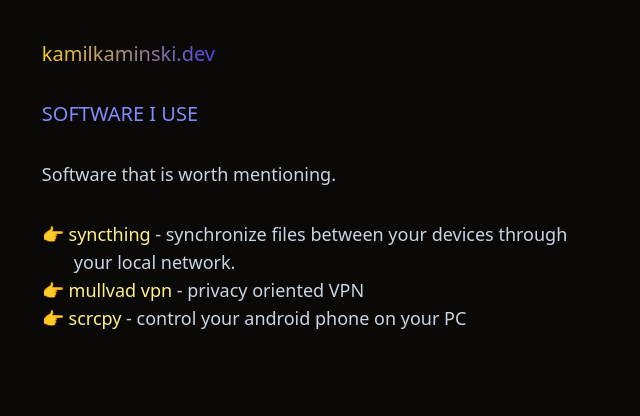
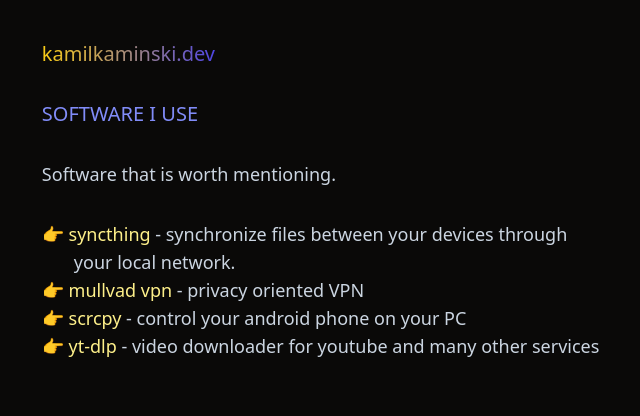
Before and after one commit to 0ctothorp/0ctothorp.github.io, an Astro site: page /lists/software-i-use in a window 1280 px wide. Shown: the top 416 px of the page, without its empty margins (315-955 px from the left). Built offline with nearby package versions, Linux system fonts and the light colour scheme; Astro itself is replaced by a stand-in of ours.

Commit message:
add yt-dlp to software list

```diff
--- a/src/pages/lists/software-i-use.mdx
+++ b/src/pages/lists/software-i-use.mdx
@@ -14,3 +14,4 @@ Software that is worth mentioning.
 - [syncthing](https://syncthing.net/) - synchronize files between your devices through your local network.
 - [mullvad vpn](https://mullvad.net/) - privacy oriented VPN
 - [scrcpy](https://scrcpy.org/) - control your android phone on your PC
+- [yt-dlp](https://github.com/yt-dlp/yt-dlp) - video downloader for youtube and many other services
```
